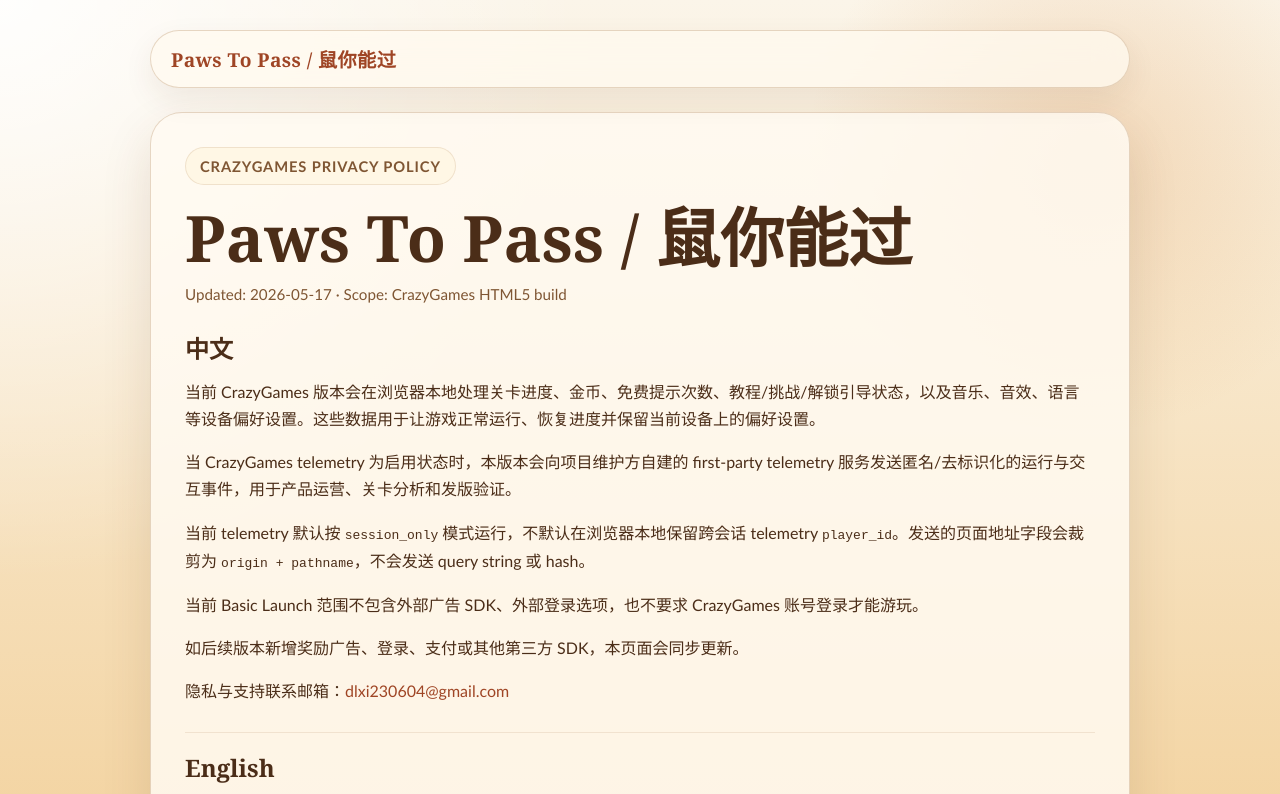
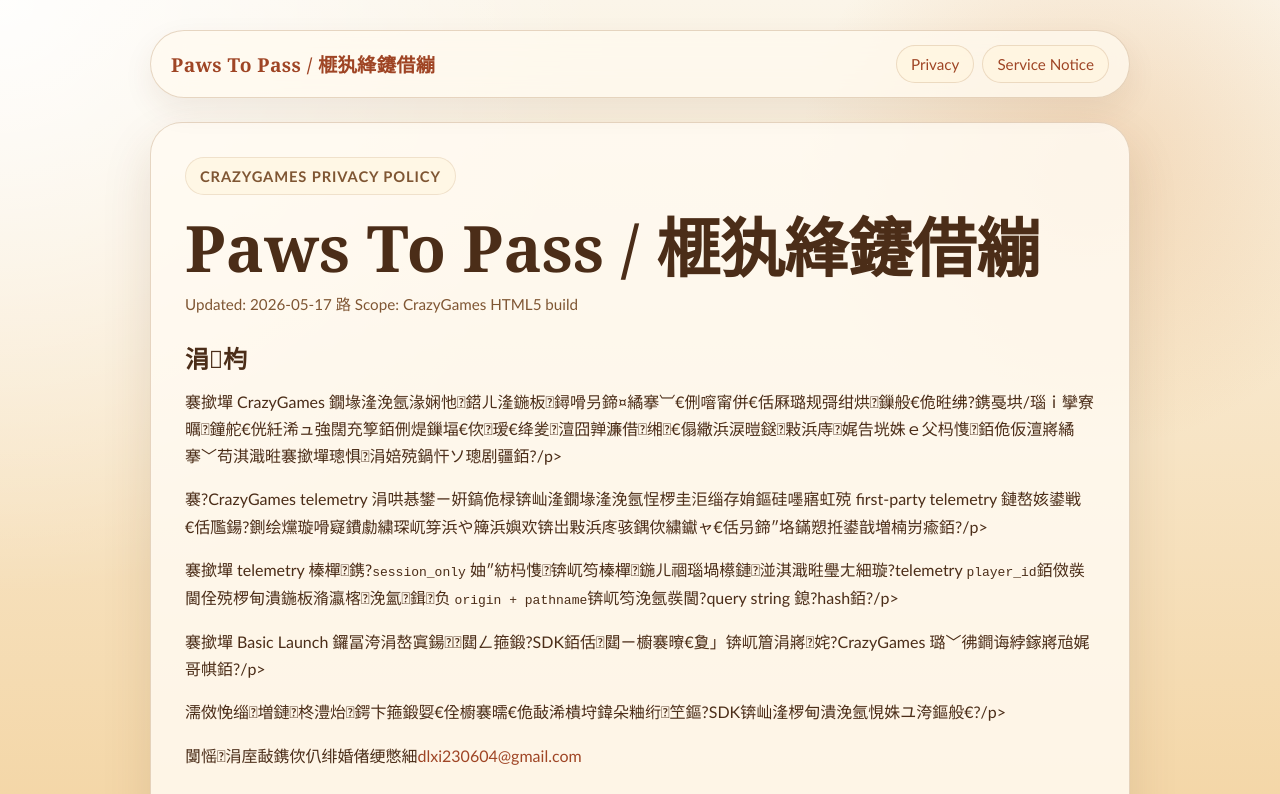
Before and after one commit to JianxuChen/pawstopass-public-site, a plain HTML site: page crazygames-privacy-policy.html in a window 1280 px wide. Shown: the top 794 px of the page. Drawn offline with Linux system fonts and the light colour scheme.

Commit message:
fix: restore CrazyGames page cross-links

```diff
--- a/crazygames-privacy-policy.html
+++ b/crazygames-privacy-policy.html
@@ -9,21 +9,25 @@
 <body>
   <main class="page">
     <header class="topbar">
-      <div class="brand"><a href="index.html">Paws To Pass / 鼠你能过</a></div>
+      <div class="brand"><a href="index.html">Paws To Pass / 榧犱綘鑳借繃</a></div>
+      <nav class="nav">
+        <a href="crazygames-privacy-policy.html">Privacy</a>
+        <a href="crazygames-third-party-sdk.html">Service Notice</a>
+      </nav>
     </header>
     <article class="article">
       <div class="kicker">CrazyGames Privacy Policy</div>
-      <h1>Paws To Pass / 鼠你能过</h1>
-      <p class="meta">Updated: 2026-05-17 · Scope: CrazyGames HTML5 build</p>
+      <h1>Paws To Pass / 榧犱綘鑳借繃</h1>
+      <p class="meta">Updated: 2026-05-17 路 Scope: CrazyGames HTML5 build</p>
 
       <section class="section">
-        <h2>中文</h2>
-        <p>当前 CrazyGames 版本会在浏览器本地处理关卡进度、金币、免费提示次数、教程/挑战/解锁引导状态，以及音乐、音效、语言等设备偏好设置。这些数据用于让游戏正常运行、恢复进度并保留当前设备上的偏好设置。</p>
-        <p>当 CrazyGames telemetry 为启用状态时，本版本会向项目维护方自建的 first-party telemetry 服务发送匿名/去标识化的运行与交互事件，用于产品运营、关卡分析和发版验证。</p>
-        <p>当前 telemetry 默认按 <code>session_only</code> 模式运行，不默认在浏览器本地保留跨会话 telemetry <code>player_id</code>。发送的页面地址字段会裁剪为 <code>origin + pathname</code>，不会发送 query string 或 hash。</p>
-        <p>当前 Basic Launch 范围不包含外部广告 SDK、外部登录选项，也不要求 CrazyGames 账号登录才能游玩。</p>
-        <p>如后续版本新增奖励广告、登录、支付或其他第三方 SDK，本页面会同步更新。</p>
-        <p>隐私与支持联系邮箱：<a href="mailto:dlxi230604@gmail.com">dlxi230604@gmail.com</a></p>
+        <h2>涓枃</h2>
+        <p>褰撳墠 CrazyGames 鐗堟湰浼氬湪娴忚鍣ㄦ湰鍦板鐞嗗叧鍗¤繘搴︺€侀噾甯併€佸厤璐规彁绀烘鏁般€佹暀绋?鎸戞垬/瑙ｉ攣寮曞鐘舵€侊紝浠ュ強闊充箰銆侀煶鏁堛€佽瑷€绛夎澶囧亸濂借缃€傝繖浜涙暟鎹敤浜庤娓告垙姝ｅ父杩愯銆佹仮澶嶈繘搴﹀苟淇濈暀褰撳墠璁惧涓婄殑鍋忓ソ璁剧疆銆?/p>
+        <p>褰?CrazyGames telemetry 涓哄惎鐢ㄧ姸鎬佹椂锛屾湰鐗堟湰浼氬悜椤圭洰缁存姢鏂硅嚜寤虹殑 first-party telemetry 鏈嶅姟鍙戦€佸尶鍚?鍘绘爣璇嗗寲鐨勮繍琛屼笌浜や簰浜嬩欢锛岀敤浜庝骇鍝佽繍钀ャ€佸叧鍗″垎鏋愬拰鍙戠増楠岃瘉銆?/p>
+        <p>褰撳墠 telemetry 榛樿鎸?<code>session_only</code> 妯″紡杩愯锛屼笉榛樿鍦ㄦ祻瑙堝櫒鏈湴淇濈暀璺ㄤ細璇?telemetry <code>player_id</code>銆傚彂閫佺殑椤甸潰鍦板潃瀛楁浼氳鍓负 <code>origin + pathname</code>锛屼笉浼氬彂閫?query string 鎴?hash銆?/p>
+        <p>褰撳墠 Basic Launch 鑼冨洿涓嶅寘鍚閮ㄥ箍鍛?SDK銆佸閮ㄧ櫥褰曢€夐」锛屼篃涓嶈姹?CrazyGames 璐﹀彿鐧诲綍鎵嶈兘娓哥帺銆?/p>
+        <p>濡傚悗缁増鏈柊澧炲鍔卞箍鍛娿€佺櫥褰曘€佹敮浠樻垨鍏朵粬绗笁鏂?SDK锛屾湰椤甸潰浼氬悓姝ユ洿鏂般€?/p>
+        <p>闅愮涓庢敮鎸佽仈绯婚偖绠憋細<a href="mailto:dlxi230604@gmail.com">dlxi230604@gmail.com</a></p>
       </section>
 
       <section class="section">
```
Also changed, not shown: crazygames-third-party-sdk.html (+7 -3 lines).
